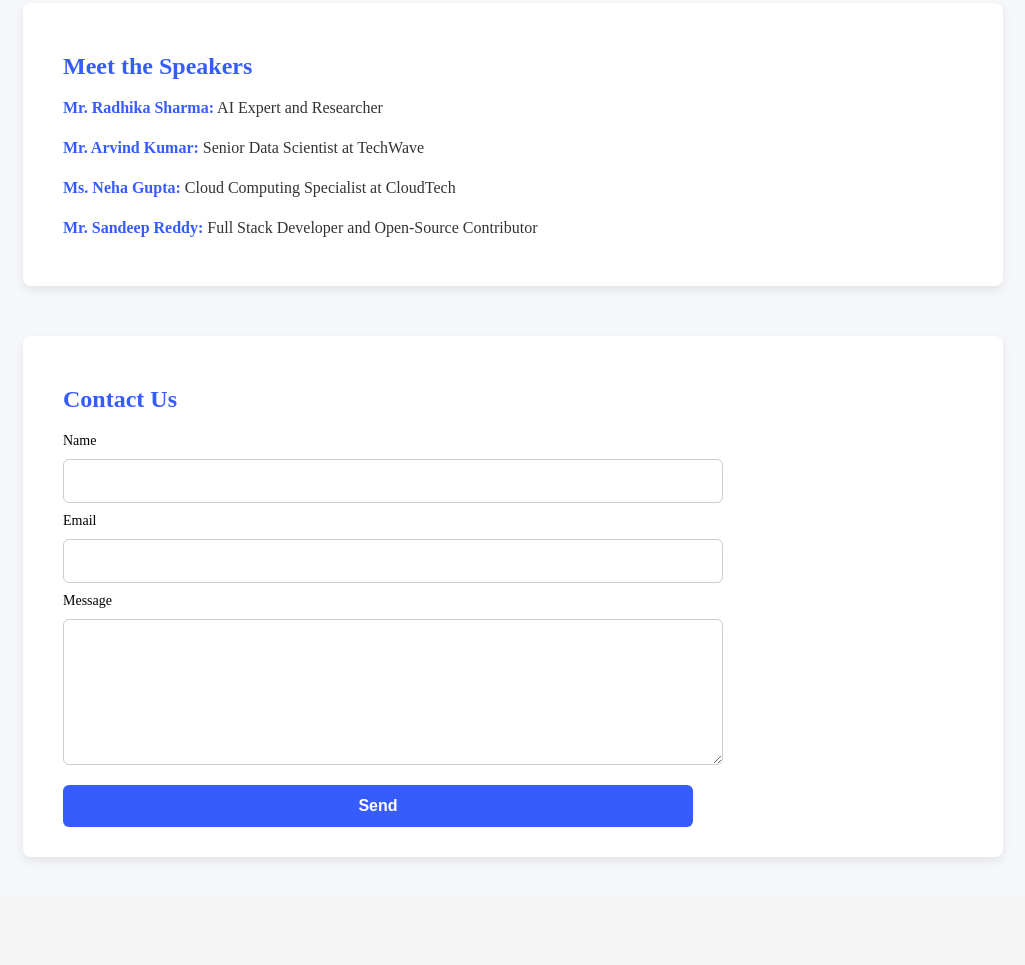
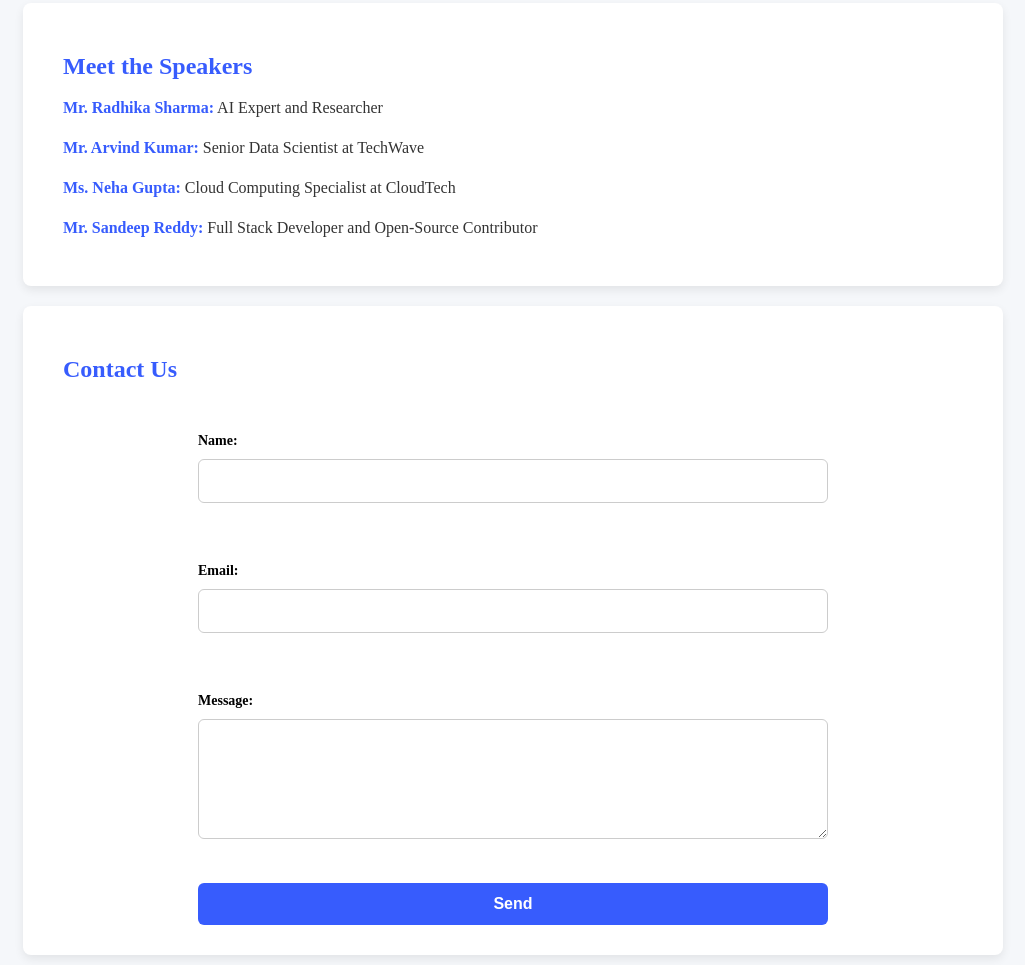
Before and after one commit to toluhenok/Tech-Events-Page, a plain HTML site: page index.html in a window 1280 px wide. Shown: the part 707-1672 px from the top of the page, without its empty margins (127-1152 px from the left). Before the commit the page ends 1604 px from the top, so only its background shows below. Drawn offline with Linux system fonts and the light colour scheme.

Commit message:
adjusted labels and input box of contact section

```diff
--- a/index.html
+++ b/index.html
@@ -91,14 +91,20 @@
             <h2>Contact Us</h2>
 
             <form>
-                <label>Name</label>
-                <input type="text">
+                <div class="form-group">
+                    <label><strong>Name:</strong></label>
+                    <input type="text">
+                </div>
 
-                <label>Email</label>
-                <input type="email">
+                <div class="form-group">
+                    <label><strong>Email:</strong></label>
+                    <input type="email">
+                </div>
 
-                <label>Message</label>
-                <textarea></textarea>
+                <div class="form-group">
+                    <label><strong>Message:</strong></label>
+                    <textarea></textarea>
+                </div>
 
                 <input type="submit" value="Send">
             </form>
--- a/style.css
+++ b/style.css
@@ -142,7 +142,7 @@ tr:nth-child(odd) {
 
 .contact {
     background-color: #f5f7fa;
-    padding: 40px 20px;
+    padding: 10px 20px;
     display: flex;
     justify-content: center;
 }
@@ -156,20 +156,42 @@ tr:nth-child(odd) {
     box-shadow: 0 4px 10px rgba(0, 0, 0, 0.08);
 }
 
+.contact-box h2 {
+    color: rgb(55, 92, 253);
+    margin-bottom: 20px;
+    text-align: left;
+}
+
 .contact-box form {
     display: flex;
     flex-direction: column;
-    gap: 10px;
+    align-items: center;
+    gap: 30px;
+}
+
+.contact-box .form-group {
+    width: 100%;
+    max-width: 70%;
+}
+
+.contact-box label {
+    display: block;
+    font-size: 14px;
+    font-weight: 500;
+    text-align: left;
+    margin-top: 30px;
+    margin-bottom: 10px;
 }
 
 .contact-box input,
 .contact-box textarea {
-    width: 70%;
+    width: 100%;
     padding: 12px 14px;
     font-size: 16px;
     border-radius: 6px;
     border: 1px solid #ccc;
     outline: none;
+    box-sizing: border-box;
 }
 
 .contact-box textarea {
@@ -177,12 +199,8 @@ tr:nth-child(odd) {
     resize: vertical;
 }
 
-.contact-box label {
-    font-size: 14px;
-    font-weight: 500;
-}
-
 .contact-box input[type="submit"] {
+    width: 70%;
     background-color: rgb(55, 92, 253);
     color: white;
     border: none;
@@ -194,8 +212,3 @@ tr:nth-child(odd) {
 .contact-box input[type="submit"]:hover {
     background-color: #244de6;
 }
-
-.contact-box h2 {
-    color: rgb(55, 92, 253);
-    margin-bottom: 20px;
-}
```
